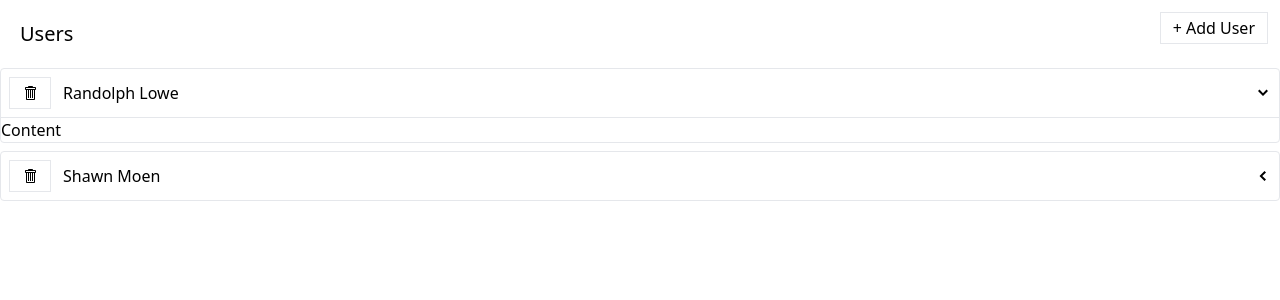
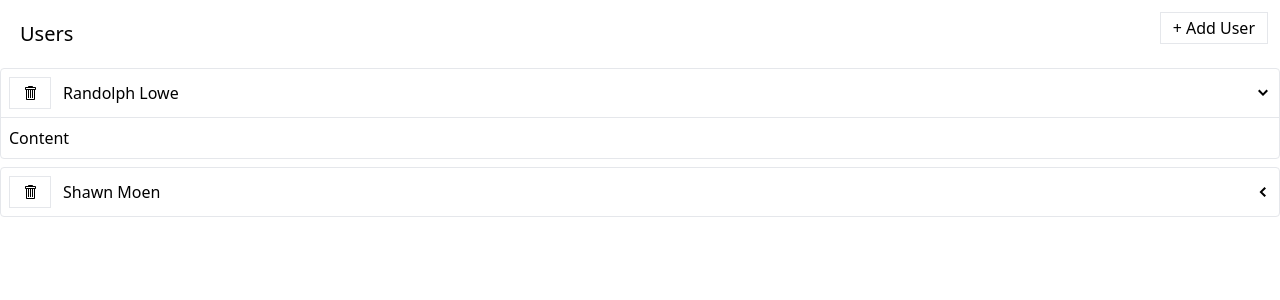
Before and after one commit to hoangishere/media-app, a React (Create React App) app in the folder media/: page / in a window 1280 px wide. Both pictures are taken after a click on the element 1263 px from the left and 93 px from the top of the page. Shown: the top 300 px of the page. Built offline with nearby package versions, Linux system fonts and the light colour scheme; data requests are answered from the project's data file.

Commit message:
fix styling typo

```diff
--- a/media/src/components/ExpandablePanel.js
+++ b/media/src/components/ExpandablePanel.js
@@ -15,11 +15,11 @@ function ExpandablePanel({ header, children}) {
           {header}
         </div>
         <div className="cursor-pointer" onClick={handleClick}>
-        {expanded ? <GoChevronDown /> : <GoChevronLeft />}
+          {expanded ? <GoChevronDown /> : <GoChevronLeft />}
         </div>
       </div>
       {
-        expanded && <div className="p=-2 border-t">{children}</div>
+        expanded && <div className="p-2 border-t">{children}</div>
       }
     </div>
   );
```
